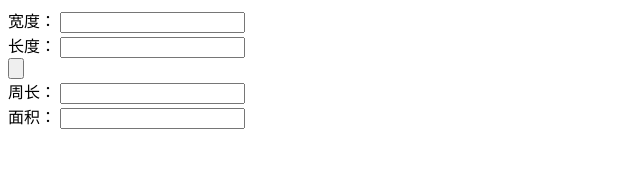
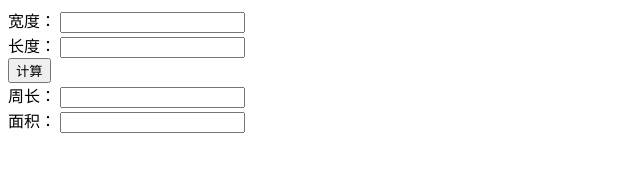
Before and after one commit to caoqiann/spa, a plain HTML site: page 01-first-app/index.html in a window 1280 px wide. Shown: the full height of the page, 0-640 px from the left. Drawn offline with Linux system fonts and the light colour scheme.

Commit message:
caoqiann

```diff
--- a/01-first-app/index.html
+++ b/01-first-app/index.html
@@ -12,7 +12,7 @@
   <label for="">长度： </label>
   <input class="height" type="textbox">
   <br>
-  <input class="calc" type="button">
+  <input class="calc" type="button" value="计算">
   <br>
   <label for="">周长： </label>
   <input class="perimeter" type="textbox">
```
